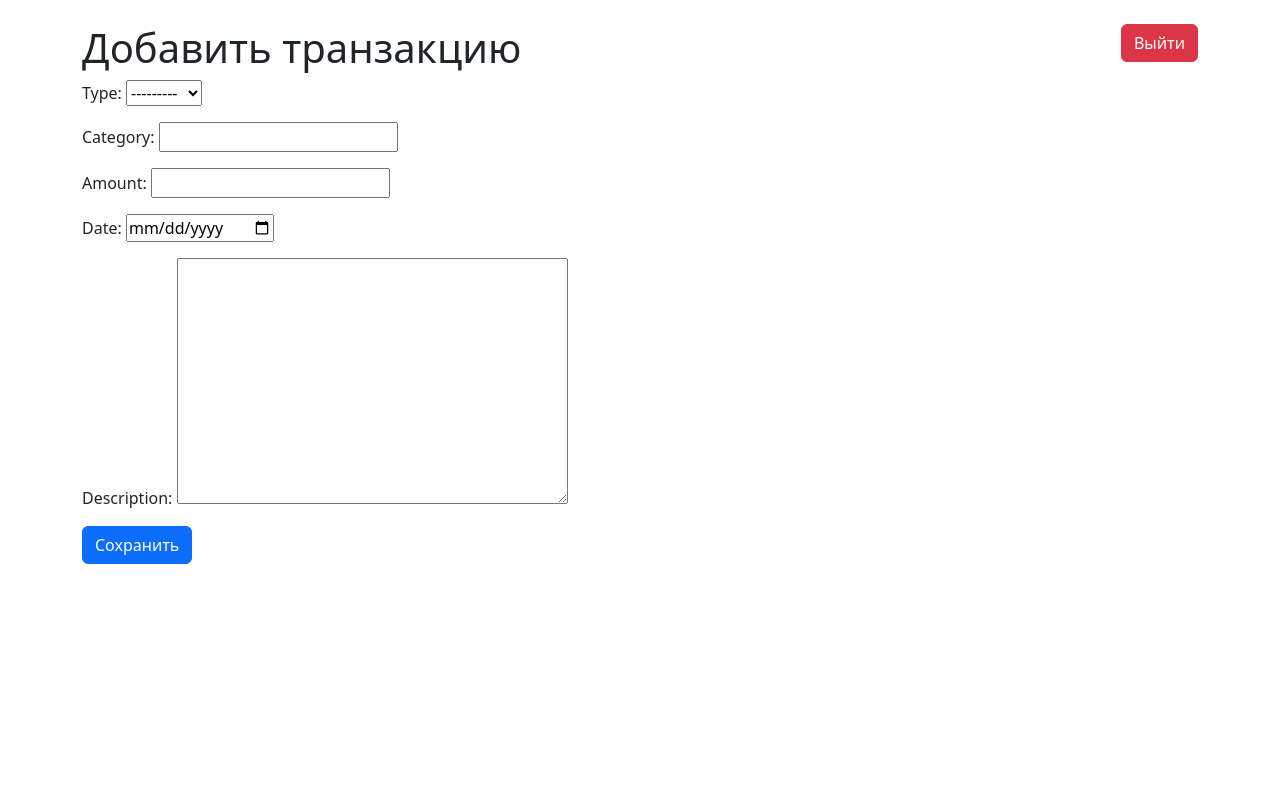
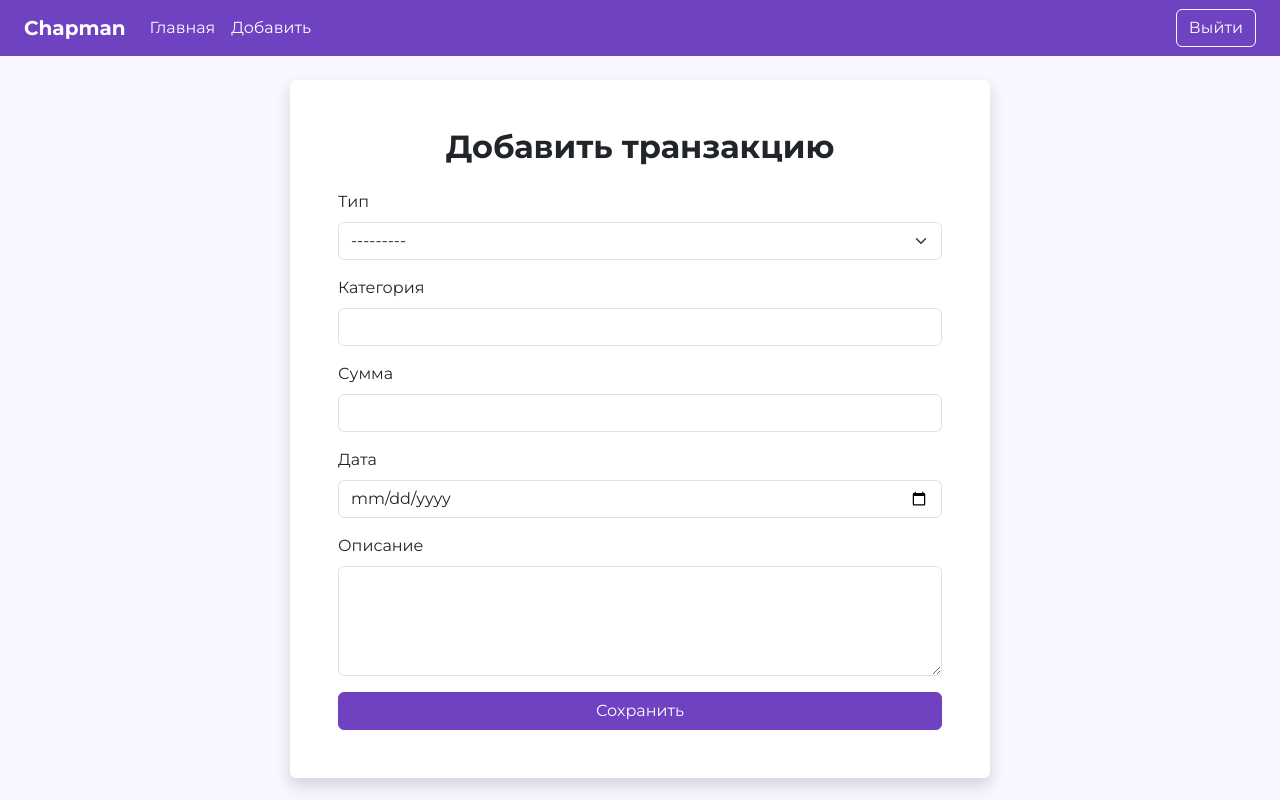
Before and after one commit to chapmanchoko/chapman, a Django app: page /add/ in a window 1280 px wide. Run offline with Django 5.2, Linux system fonts and the light colour scheme; a user stored in the database is signed in; some libraries are stand-ins or nearby versions.

Commit message:
Добавил файлы в репозиторий

```diff
--- a/chapman/settings.py
+++ b/chapman/settings.py
@@ -39,6 +39,7 @@ INSTALLED_APPS = [
     'django.contrib.messages',
     'django.contrib.staticfiles',
     'finance',
+    'widget_tweaks'
 ]
 
 MIDDLEWARE = [
@@ -124,4 +125,6 @@ STATIC_URL = 'static/'
 
 DEFAULT_AUTO_FIELD = 'django.db.models.BigAutoField'
 
-LOGIN_URL = 'login'  # Для аутентификации
+LOGIN_URL = '/'
+LOGIN_REDIRECT_URL = '/home/'
+LOGOUT_REDIRECT_URL = '/'
--- a/chapman/urls.py
+++ b/chapman/urls.py
@@ -21,8 +21,11 @@ from finance import views
 
 urlpatterns = [
     path('admin/', admin.site.urls),
-    path('', views.home, name='home'),
+    path('base/', views.base_view, name='base'),
+    path('home/', views.home, name='home'),
     path('add/', views.add_transaction, name='add_transaction'),
-    path('login/', auth_views.LoginView.as_view(template_name='finance/login.html'), name='login'),
-    path('logout/', auth_views.LogoutView.as_view(), name='logout'),
+    path('', auth_views.LoginView.as_view(template_name='finance/login.html'), name='login'),
+    path('logout/', auth_views.LogoutView.as_view(next_page='login'), name='logout'),
+    path('edit/<int:transaction_id>/', views.edit_transaction, name='edit_transaction'),
+    path('delete/<int:transaction_id>/', views.delete_transaction, name='delete_transaction'),
 ]
--- a/finance/forms.py
+++ b/finance/forms.py
@@ -6,5 +6,9 @@ class TransactionForm(forms.ModelForm):
         model = Transaction
         fields = ['type', 'category', 'amount', 'date', 'description']
         widgets = {
-            'date': forms.DateInput(attrs={'type': 'date'}),
+            'type': forms.Select(attrs={'class': 'form-select'}),
+            'category': forms.TextInput(attrs={'class': 'form-control'}),
+            'amount': forms.NumberInput(attrs={'class': 'form-control'}),
+            'date': forms.DateInput(attrs={'class': 'form-control', 'type': 'date'}),
+            'description': forms.Textarea(attrs={'class': 'form-control', 'rows': 4}),
         }
--- a/finance/templates/finance/add_transaction.html
+++ b/finance/templates/finance/add_transaction.html
@@ -1,10 +1,32 @@
 {% extends 'finance/base.html' %}
+{% load widget_tweaks %}
 
 {% block content %}
-    <h1>Добавить транзакцию</h1>
+<div class="bg-white rounded shadow p-5" style="max-width: 700px; margin: auto;">
+    <h2 class="mb-4 fw-bold text-center">Добавить транзакцию</h2>
     <form method="post">
         {% csrf_token %}
-        {{ form.as_p }}
-        <button type="submit" class="btn btn-primary">Сохранить</button>
+        <div class="mb-3">
+            <label for="{{ form.type.id_for_label }}" class="form-label">Тип</label>
+            {{ form.type }}
+        </div>
+        <div class="mb-3">
+            <label for="{{ form.category.id_for_label }}" class="form-label">Категория</label>
+            {{ form.category }}
+        </div>
+        <div class="mb-3">
+            <label for="{{ form.amount.id_for_label }}" class="form-label">Сумма</label>
+            {{ form.amount|add_class:"form-control" }}
+        </div>
+        <div class="mb-3">
+            <label for="{{ form.date.id_for_label }}" class="form-label">Дата</label>
+            {{ form.date|add_class:"form-control" }}
+        </div>
+        <div class="mb-3">
+            <label for="{{ form.description.id_for_label }}" class="form-label">Описание</label>
+            {{ form.description|add_class:"form-control" }}
+        </div>
+        <button type="submit" class="btn btn-primary w-100">Сохранить</button>
     </form>
+</div>
 {% endblock %}
--- a/finance/templates/finance/base.html
+++ b/finance/templates/finance/base.html
@@ -5,14 +5,73 @@
     <meta name="viewport" content="width=device-width, initial-scale=1">
     <title>Chapman - Учет финансов</title>
     <link href="https://cdn.jsdelivr.net/npm/bootstrap@5.3.0/dist/css/bootstrap.min.css" rel="stylesheet">
+    <link href="https://fonts.googleapis.com/css2?family=Montserrat:wght@400;600;700&display=swap" rel="stylesheet">
+    <style>
+        body {
+            font-family: 'Montserrat', sans-serif;
+            background-color: #f8f6ff;
+        }
+        .navbar {
+            background-color: #6f42c1;
+        }
+        .navbar-brand,
+        .nav-link,
+        .btn-outline-light {
+            color: white !important;
+        }
+        .btn-outline-light:hover {
+            background-color: #5a34a3;
+        }
+        .btn-primary {
+            background-color: #6f42c1;
+            border-color: #6f42c1;
+        }
+        .btn-primary:hover {
+            background-color: #5a34a3;
+            border-color: #5a34a3;
+        }
+        .table {
+            border-radius: 12px;
+            overflow: hidden;
+        }
+    </style>
 </head>
 <body>
+    <nav class="navbar navbar-expand-lg px-4">
+        <a class="navbar-brand fw-bold" href="#">Chapman</a>
+        <div class="collapse navbar-collapse">
+            <ul class="navbar-nav me-auto">
+                {% if user.is_authenticated %}
+                <li class="nav-item">
+                    <a class="nav-link" href="{% url 'home' %}">Главная</a>
+                </li>
+                <li class="nav-item">
+                    <a class="nav-link" href="{% url 'add_transaction' %}">Добавить</a>
+                </li>
+                {% endif %}
+            </ul>
+            <ul class="navbar-nav">
+                {% if user.is_authenticated %}
+                <li class="nav-item">
+                    <form method="post" action="{% url 'logout' %}">
+                        {% csrf_token %}
+                        <button type="submit" class="btn btn-outline-light">Выйти</button>
+                    </form>
+                </li>
+                {% endif %}
+            </ul>
+        </div>
+    </nav>
+
     <div class="container mt-4">
-        {% if user.is_authenticated %}
-            <a href="{% url 'logout' %}" class="btn btn-danger float-end">Выйти</a>
+        {% if messages %}
+            {% for message in messages %}
+                <div class="alert alert-info">{{ message }}</div>
+            {% endfor %}
         {% endif %}
         {% block content %}{% endblock %}
     </div>
+
     <script src="https://cdn.jsdelivr.net/npm/bootstrap@5.3.0/dist/js/bootstrap.bundle.min.js"></script>
 </body>
 </html>
--- /dev/null
+++ b/finance/urls.py
@@ -0,0 +1,3 @@
+
+    path('edit/<int:transaction_id>/', views.edit_transaction, name='edit_transaction'),
+    path('delete/<int:transaction_id>/', views.delete_transaction, name='delete_transaction'),
--- a/finance/views.py
+++ b/finance/views.py
@@ -7,6 +7,10 @@ CATEGORIES = {
     'income': ['Зарплата', 'Фриланс', 'Подарок'],
     'expense': ['Еда', 'Транспорт', 'Развлечения'],
 }
+
+@login_required
+def base_view(request):
+    return render(request, 'finance/base.html')
 
 @login_required
 def home(request):
@@ -35,3 +39,25 @@ def add_transaction(request):
         'form': form,
         'categories': CATEGORIES,
     })
+from django.shortcuts import get_object_or_404, redirect
+from .models import Transaction
+from .forms import TransactionForm
+
+@login_required
+def edit_transaction(request, transaction_id):
+    transaction = get_object_or_404(Transaction, id=transaction_id, user=request.user)
+    if request.method == 'POST':
+        form = TransactionForm(request.POST, instance=transaction)
+        if form.is_valid():
+            form.save()
+            return redirect('home')
+    else:
+        form = TransactionForm(instance=transaction)
+    return render(request, 'finance/add_transaction.html', {'form': form})
+
+@login_required
+def delete_transaction(request, transaction_id):
+    transaction = get_object_or_404(Transaction, id=transaction_id, user=request.user)
+    if request.method == 'POST':
+        transaction.delete()
+    return redirect('home')
```
Also changed, not shown: finance/templates/finance/home.html (+19 -6 lines), finance/templatetags/form_filters.py (added, +8 -0 lines), db.sqlite3, finance/templatetags/__init__.py (added).
